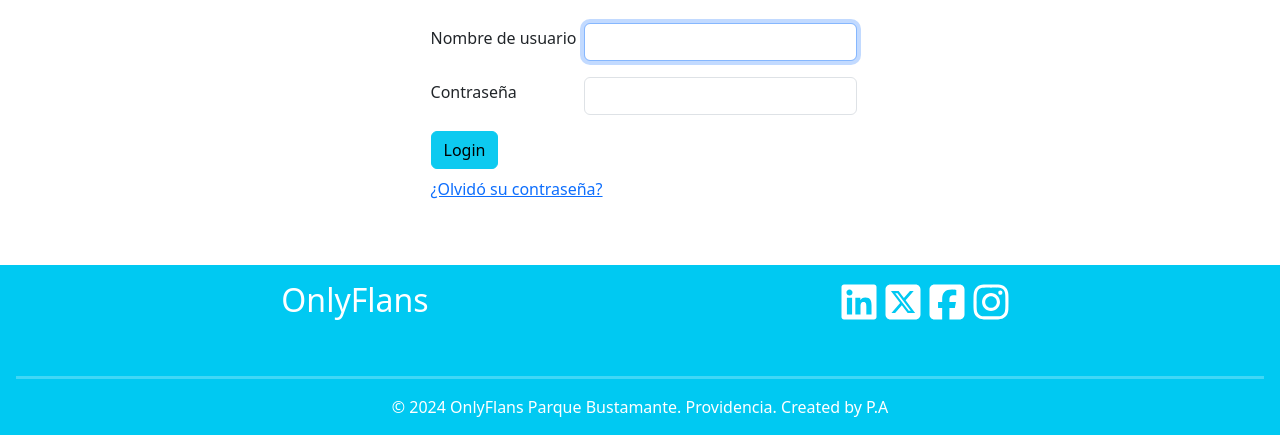
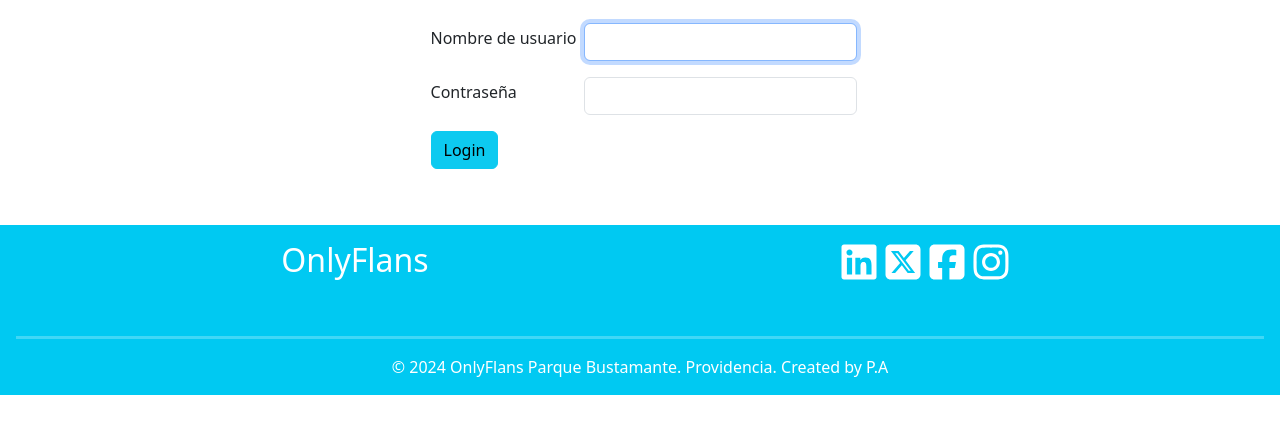
Before and after one commit to xppblo/desafio_onlyflans, a Django app: page /accounts/login/ in a window 1280 px wide. Shown: the part 278-718 px from the top of the page. Run offline with Django 5.2, Linux system fonts and the light colour scheme.

Commit message:
actualización onlyflans

```diff
--- a/onlyflansapp/templates/registration/login.html
+++ b/onlyflansapp/templates/registration/login.html
@@ -40,8 +40,6 @@
         <button type="submit" class="btn btn-info my-2">Login</button>
         <input type="hidden" name="next" value="">
     </form>
-
-    <p><a href="{% url 'password_reset' %}">¿Olvidó su contraseña?</a></p>
   </div>
 </div>
 {% endblock %}
```
